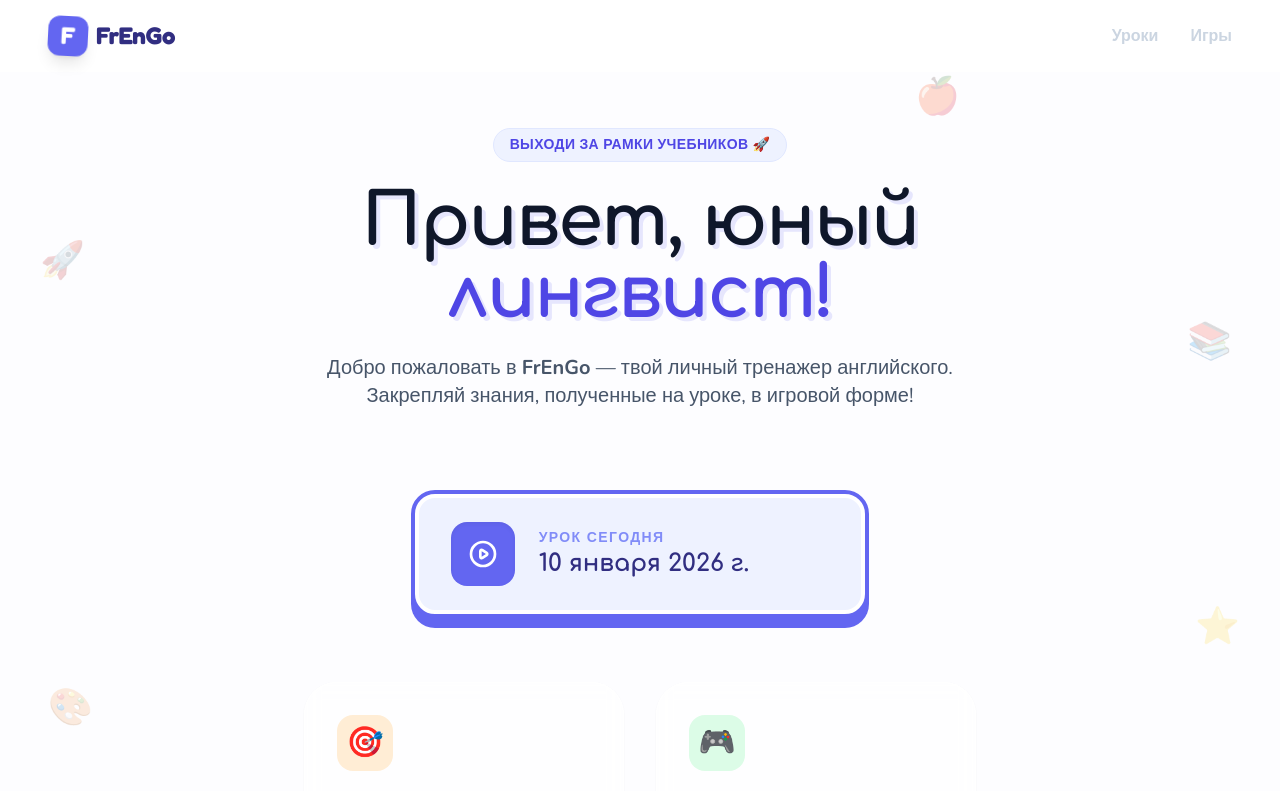
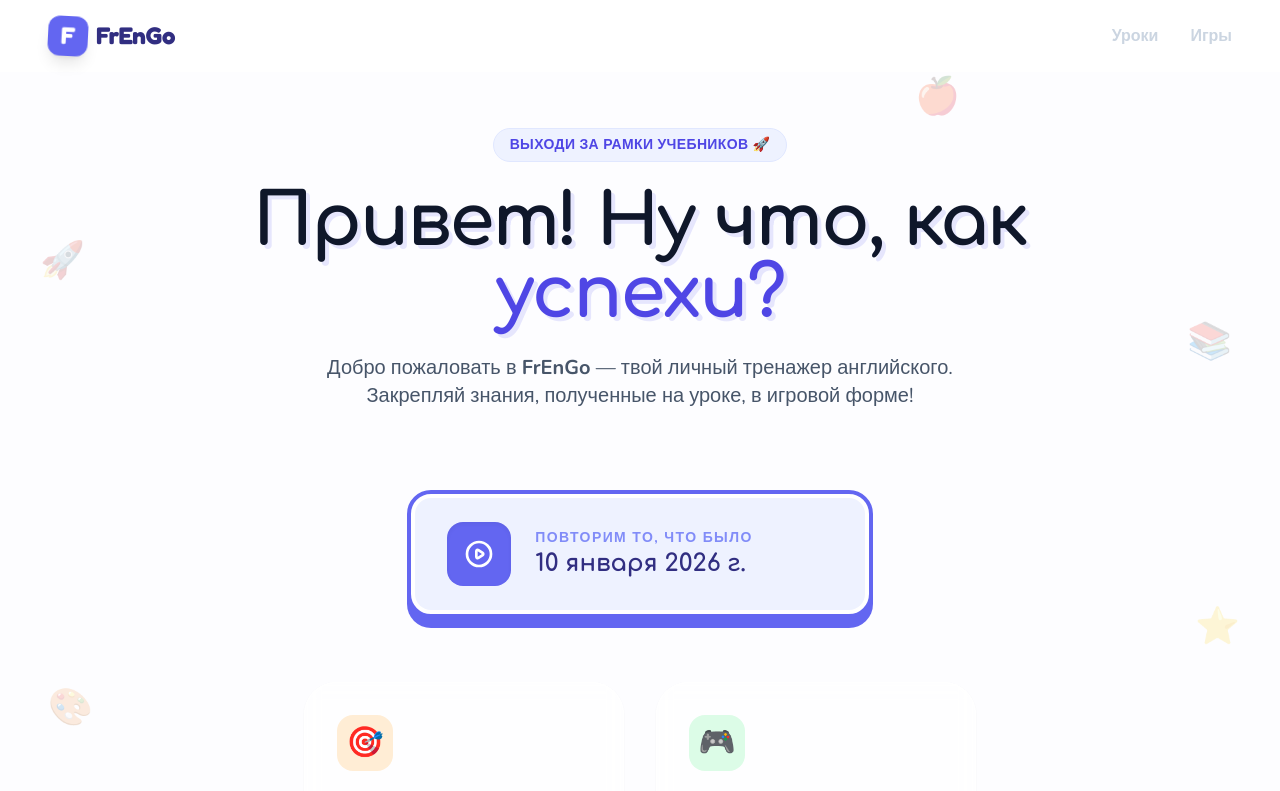
Before and after one commit to abdrashitovmv/frengo, a React (Vite) app: page / in a window 1280 px wide. Shown: the top 791 px of the page. Built offline with nearby package versions, Linux system fonts and the light colour scheme.

Commit message:
feat: Update welcome message and title
Changes the greeting and headline text to be more engaging and less formal, encouraging students to review their progress.

```diff
--- a/App.tsx
+++ b/App.tsx
@@ -33,7 +33,7 @@ const LessonButton = ({ date }: { date: string }) => (
         </svg>
       </div>
       <div className="text-left">
-        <div className="text-indigo-400 text-sm font-bold uppercase tracking-widest">Урок сегодня</div>
+        <div className="text-indigo-400 text-sm font-bold uppercase tracking-widest">Повторим то, что было</div>
         <div className="text-indigo-900 text-2xl font-bold soft-font">{date}</div>
       </div>
       <div className="ml-4 bg-indigo-100 text-indigo-600 p-2 rounded-full opacity-0 group-hover:opacity-100 transition-opacity">
@@ -69,7 +69,7 @@ const Hero = () => {
         </div>
 
         <h1 className="text-5xl md:text-7xl font-bold text-slate-900 mb-6 leading-tight soft-font tracking-tight heading-shadow">
-          Привет, юный <span className="text-indigo-600">лингвист!</span>
+          Привет! Ну что, как <span className="text-indigo-600">успехи?</span>
         </h1>
 
         <p className="text-lg md:text-xl text-slate-600 mb-8 max-w-2xl mx-auto leading-relaxed">
```
